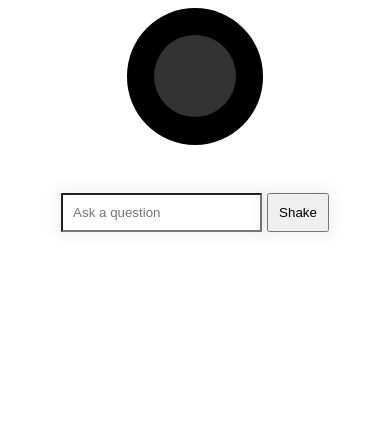
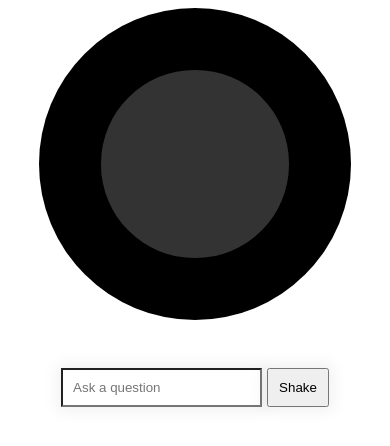
Before and after one commit to Brian-Holland/React_Magic_8-Ball, a React (Create React App) app: page / in a window 390 px wide. Shown: the top 446 px of the page. Built offline with nearby package versions, Linux system fonts and the light colour scheme.

Commit message:
mobile fixes

```diff
--- a/src/App.css
+++ b/src/App.css
@@ -134,17 +134,18 @@ button {
 	}
 } */
 
-/* @media (max-width: 768px) {
+@media (max-width: 768px) {
 	.triangle span {
 		top: 65%;
-		left: 5rem;
+		left: 50%;
+		font-size: .8rem;
 		font-weight: 300;
 	}
 	.Ball-container {
-		width: 75vw;
-		padding-bottom: 75vw;
+		width: 80vw;
+		padding-bottom: 80vw;
 	}
-} */
+}
 
 /* @media (max-width: 984px) {
     .triangle:after {
```
